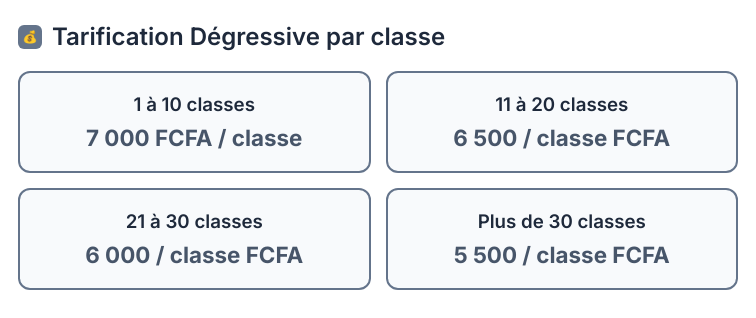
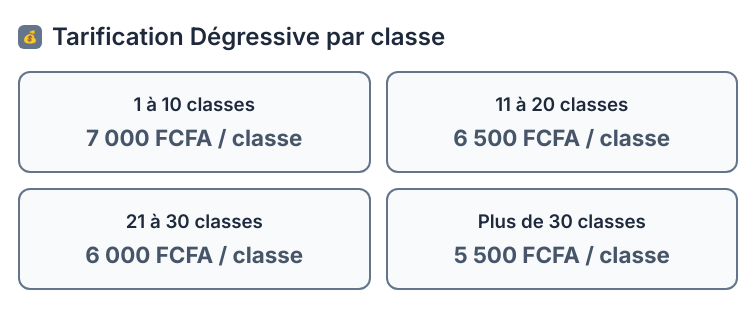
Before and after one commit to Lamine2-ALT/Emploi-temps, a plain HTML site: page index.html in a window 1280 px wide. Shown: the part 1500-1818 px from the top of the page, 262-1018 px from the left. Drawn offline with Linux system fonts and the light colour scheme.

Commit message:
Update index.html

```diff
--- a/index.html
+++ b/index.html
@@ -10,7 +10,7 @@
     <meta property="og:description" content="Confection professionnelle d'emplois du temps scolaires. 3+ ans d'expérience, 7 écoles coordonnées, 138 salles. Tarifs dégressifs à partir de 5500 FCFA. Livraison en 7 jours, garantie zéro conflit." />
     <meta property="og:type" content="website" />
     <meta property="og:url" content="https://emploisdutemps.pro" />
-    <meta property="og:image" content="https://imgur.com/a/hl3ybWj.jpg" />
+    <meta property="og:image" content="https://i.imgur.com/li2bGUO.png" />
     <meta property="og:image:alt" content="Service professionnel de confection d'emplois du temps scolaires" />
     <meta property="og:site_name" content="Emplois du Temps Pro" />
     <meta property="og:locale" content="fr_SN" />
@@ -468,15 +468,15 @@
                     </div>
                     <div class="price-card">
                         <h3>11 à 20 classes</h3>
-                        <div class="price">6 500 / classe FCFA</div>
+                        <div class="price">6 500 FCFA / classe</div>
                     </div>
                     <div class="price-card">
                         <h3>21 à 30 classes</h3>
-                        <div class="price">6 000 / classe FCFA</div>
+                        <div class="price">6 000 FCFA / classe</div>
                     </div>
                     <div class="price-card">
                         <h3>Plus de 30 classes</h3>
-                        <div class="price">5 500 / classe FCFA</div>
+                        <div class="price">5 500 FCFA / classe</div>
                     </div>
                 </div>
             </div>
```
